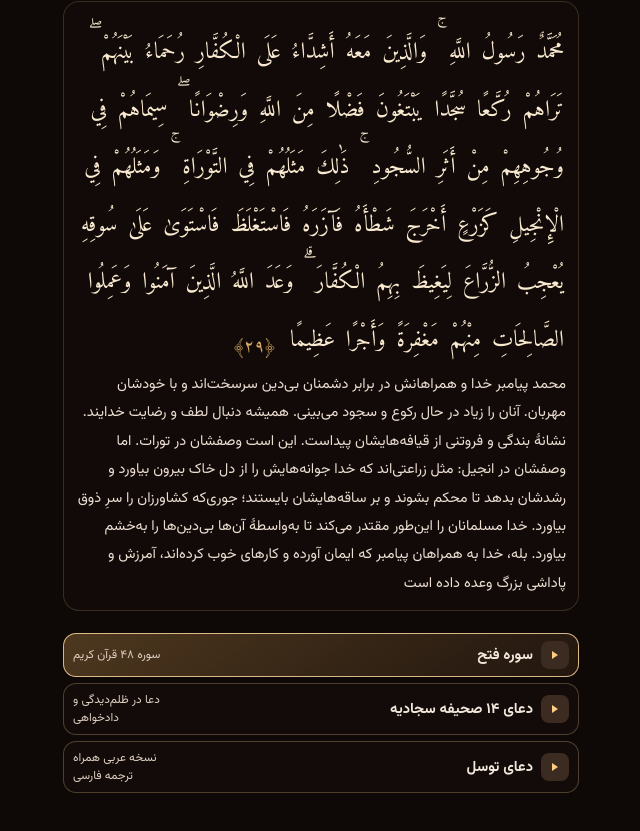
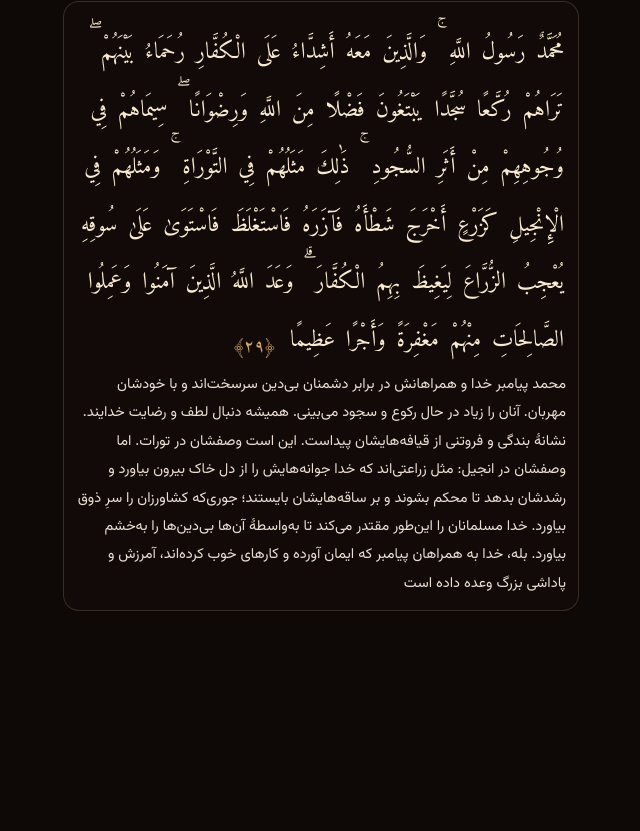
Before and after one commit to rm1dev/nasr, a plain HTML site: page index.html in a window 1280 px wide. Shown: the part 8049-8880 px from the top of the page, without its empty margins (319-959 px from the left). After the commit the page ends 8766 px from the top, so only its background shows below. Drawn offline with Linux system fonts and the light colour scheme.

Commit message:
fix: remove duplicate track list

```diff
--- a/app.js
+++ b/app.js
@@ -13,7 +13,6 @@ const elements = {
   lineStatus: document.getElementById("line-status"),
   wordStatus: document.getElementById("word-status"),
   sourceList: document.getElementById("source-list"),
-  trackListBottom: document.getElementById("track-list-bottom"),
   trackTitle: document.getElementById("track-title"),
   verses: document.getElementById("verses"),
   installApp: document.getElementById("install-app"),
@@ -277,9 +276,7 @@ function restorePlaybackRate() {
 }
 
 function renderTrackButtons() {
-  const containers = [elements.trackList, elements.trackListBottom];
-  for (const container of containers) {
-    container.replaceChildren();
+  elements.trackList.replaceChildren();
   for (const track of state.activePackage.tracks) {
     const button = document.createElement("button");
     button.className = "track-btn";
@@ -297,18 +294,15 @@ function renderTrackButtons() {
       state.playingPackage = false;
       selectTrack(track);
     });
-      container.appendChild(button);
-    }
+    elements.trackList.appendChild(button);
   }
   updateSelectedTrack();
 }
 
 function updateSelectedTrack() {
-  for (const container of [elements.trackList, elements.trackListBottom]) {
-    for (const button of container.children) {
+  for (const button of elements.trackList.children) {
     const active = button.dataset.trackId === state.track?.id;
     button.setAttribute("aria-pressed", String(active));
-    }
   }
 }
 
--- a/index.html
+++ b/index.html
@@ -41,8 +41,6 @@
             <summary>منابع این اثر</summary>
             <ul id="source-list"></ul>
           </details>
-
-          <div class="track-list" id="track-list-bottom" role="group" aria-label="انتخاب اثر"></div>
         </div>
       </div>
     </div>
--- a/sw.js
+++ b/sw.js
@@ -1,4 +1,4 @@
-const CACHE_NAME = "fath-pwa-v6.2";
+const CACHE_NAME = "fath-pwa-v6.3";
 const APP_SHELL = [
   "./",
   "./index.html",
```
Lines whose indentation alone changed are shown as unchanged.
